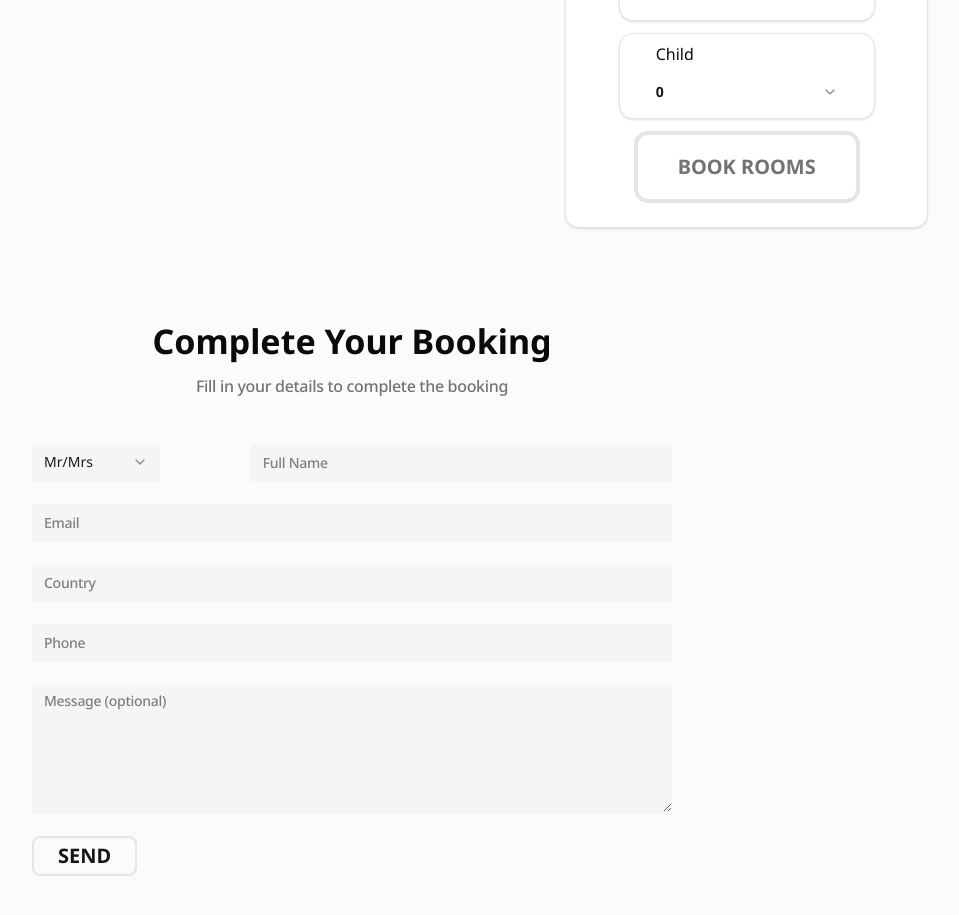
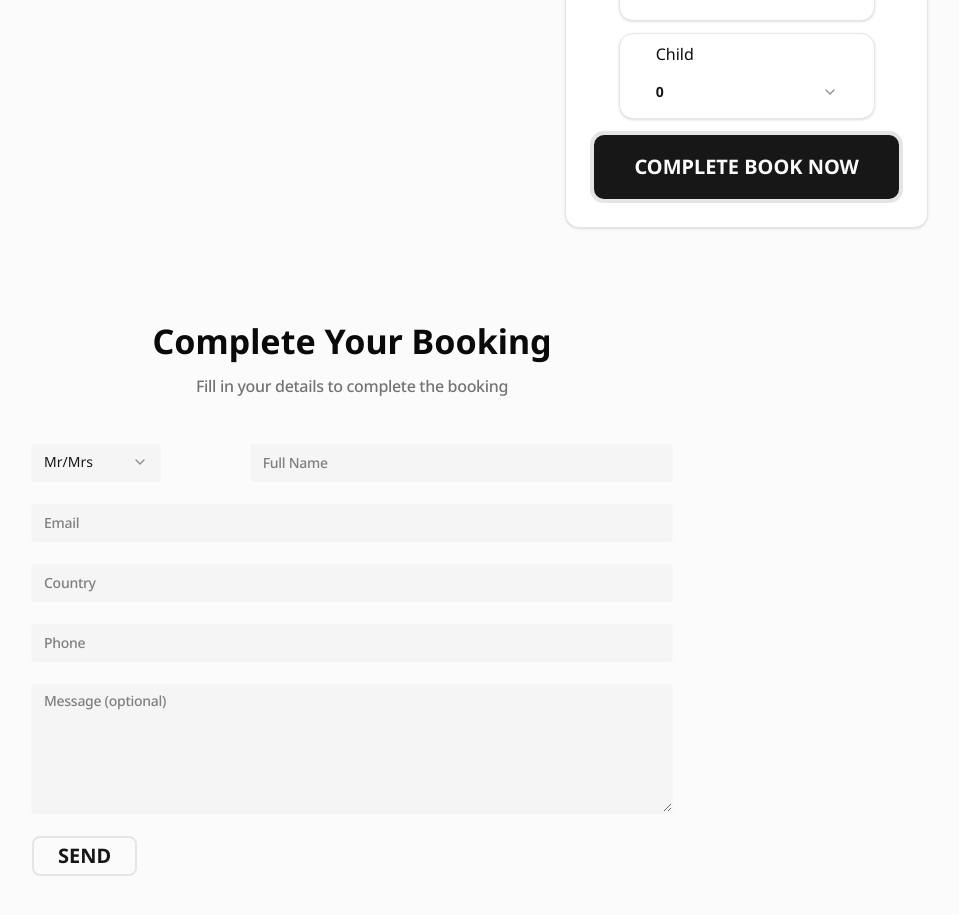
Before and after one commit to zanzandora/genuss, a Next.js app: page /booking/booking-detail in a window 1280 px wide. Shown: the part 960-1875 px from the top of the page, without its empty margins (288-1247 px from the left). Built offline with nearby package versions, Linux system fonts and the light colour scheme; a web font is replaced by a local one.

Commit message:
refactor: Replace Next.js navigation imports with i18n routing imports

```diff
--- a/src/components/common/BookingRoomForm.tsx
+++ b/src/components/common/BookingRoomForm.tsx
@@ -18,10 +18,9 @@ import {
 import { format } from 'date-fns';
 import { TriangleIcon } from 'lucide-react';
 import { cn } from '@/lib/utils';
-import Link from 'next/link';
 import { useBookingDataStore } from '@/stores/useBookingDataStore';
 import { useState } from 'react';
-import { usePathname } from 'next/navigation';
+import { Link, usePathname } from '@/i18n/routing';
 
 type Orientation = 'horizontal' | 'vertical';
 
@@ -45,7 +44,7 @@ export const BookingRoomForm = ({
   const [open, setOpen] = useState(false);
   const pathname = usePathname();
 
-  const isBookingDetail = pathname === '/booking-detail';
+  const isBookingDetail = pathname.endsWith('/booking-detail');
 
   const containerClasses =
     orientation === 'vertical'
@@ -184,7 +183,9 @@ export const BookingRoomForm = ({
           </Button>
         </Link>
       ) : (
-        <Link href={pathname === '/booking' ? '/booking-detail' : '/booking'}>
+        <Link
+          href={pathname.includes('/booking') ? '/booking-detail' : '/booking'}
+        >
           <Button
             size='lg'
             type='button'
--- a/src/components/common/RoomCard.tsx
+++ b/src/components/common/RoomCard.tsx
@@ -1,11 +1,11 @@
 import { cn, formatCurrency } from '@/lib/utils';
 import Image from 'next/image';
-import Link from 'next/link';
 import { ArrowRightIcon, BedDoubleIcon, Users2Icon } from 'lucide-react';
 import { Badge } from '../ui/badge';
 import { BLUR_DATA_URL } from '@/constants';
 import { BookNowButton } from './BookNowButton';
 import { TRoom } from '@/types/room.type';
+import { Link } from '@/i18n/routing';
 
 type SizeCard = 'normal' | 'medium' | 'large';
 
--- a/src/components/sections/(maketing)/contact/ContactInfo.tsx
+++ b/src/components/sections/(maketing)/contact/ContactInfo.tsx
@@ -1,5 +1,5 @@
+import { Link } from '@/i18n/routing';
 import { Phone, Mail, MapPin } from 'lucide-react';
-import Link from 'next/link';
 
 const ContactInfo = () => {
   return (
--- a/src/components/sections/(maketing)/home/main-content/OurRoomSection.tsx
+++ b/src/components/sections/(maketing)/home/main-content/OurRoomSection.tsx
@@ -1,8 +1,8 @@
 import RoomCard from '@/components/common/RoomCard';
+import { Link } from '@/i18n/routing';
 import { TRoom } from '@/types/room.type';
 import { ArrowRightIcon } from 'lucide-react';
 import Image from 'next/image';
-import Link from 'next/link';
 
 const OurRoomSection = ({ rooms }: { rooms: TRoom[] }) => {
   // const recommendedRooms = useRecommendation(rooms, undefined, 3);
--- a/src/components/sections/(maketing)/room/RoomRecommends.tsx
+++ b/src/components/sections/(maketing)/room/RoomRecommends.tsx
@@ -3,8 +3,8 @@
 import RoomCard from '@/components/common/RoomCard';
 import { useRecommendation } from '@/hooks/useRecommendation';
 import { ArrowRightIcon } from 'lucide-react';
-import Link from 'next/link';
 import { TRoom } from '@/types/room.type';
+import { Link } from '@/i18n/routing';
 
 interface RoomRecommendsProps {
   rooms: TRoom[];
--- a/src/components/sections/navbar/NavBar.tsx
+++ b/src/components/sections/navbar/NavBar.tsx
@@ -11,8 +11,6 @@ import {
   SheetTrigger,
 } from '@/components/ui/sheet';
 import Image from 'next/image';
-import Link from 'next/link';
-import { usePathname } from 'next/navigation';
 import {
   ChevronRightSquareIcon,
   Menu,
@@ -22,6 +20,7 @@ import {
   Phone,
 } from 'lucide-react';
 import { useState } from 'react';
+import { Link, usePathname } from '@/i18n/routing';
 
 const NavBar = () => {
   const pathname = usePathname();
--- a/src/hooks/useScrollToTop.ts
+++ b/src/hooks/useScrollToTop.ts
@@ -1,7 +1,7 @@
 // app/hooks/useScrollToTop.ts
 'use client';
 
-import { usePathname } from 'next/navigation';
+import { usePathname } from '@/i18n/routing';
 import { useIsomorphicLayoutEffect } from 'usehooks-ts';
 
 export function useScrollToTop(options: { behavior?: ScrollBehavior } = {}) {
```
